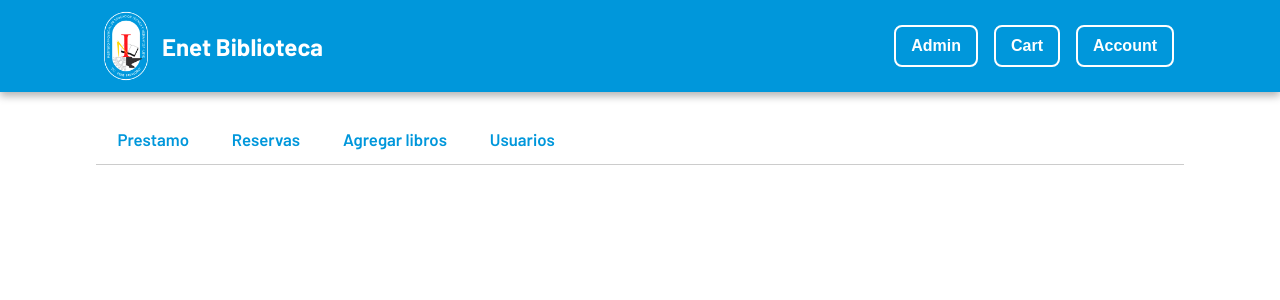
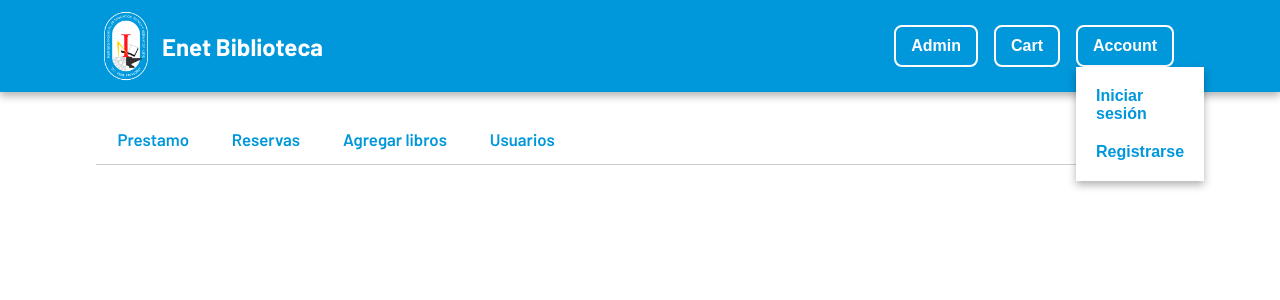
Before and after one commit to LucioWi/BibliotecaReact, a React (Vite) app in the folder biblioteca/: page / in a window 1280 px wide. Both pictures are taken after a click on the button "Account". Shown: the top 300 px of the page. Built offline with nearby package versions, Linux system fonts and the light colour scheme.

Commit message:
fijate lau si funca
teclado de cebolla

```diff
--- a/biblioteca/src/AgregarLibros.css
+++ b/biblioteca/src/AgregarLibros.css
@@ -64,6 +64,10 @@
     border: 1px solid #ccc;
     max-height: 150px;
     overflow-y: auto;
+    position: absolute; /* Superponer el dropdown */
+    background-color: white;
+    width: 100%; /* Asegurarse de que ocupe el mismo ancho que el input */
+    z-index: 1000; /* Superponer sobre otros elementos */
 }
 
 .author-suggestions li {
@@ -74,3 +78,8 @@
 .author-suggestions li:hover {
     background-color: #f0f0f0;
 }
+
+/* Asegurarse de que el contenedor del input tenga posición relativa para posicionar bien el dropdown */
+.form-group {
+    position: relative;
+}
--- a/biblioteca/src/App.css
+++ b/biblioteca/src/App.css
@@ -163,3 +163,34 @@ nav {
   border-bottom: none;
   z-index: 0;
 }
+
+/* Dropdown styles */
+.dropdown-container {
+  position: relative;
+  display: inline-block;
+}
+
+.dropdown {
+  display: flex;
+  flex-direction: column;
+  position: absolute;
+  top: 100%; /* Posiciona justo debajo del botón Account */
+  left: 0;
+  background-color: white;
+  box-shadow: 0px 4px 8px rgba(0, 0, 0, 0.3);
+  padding: 10px;
+  z-index: 1000;
+}
+
+.dropdown button {
+  background-color: white;
+  color: #0097db;
+  border: none;
+  padding: 10px;
+  cursor: pointer;
+  text-align: left;
+}
+
+.dropdown button:hover {
+  background-color: #f0f0f0;
+}
--- a/biblioteca/src/App.jsx
+++ b/biblioteca/src/App.jsx
@@ -8,9 +8,15 @@ import Footer from './components/Footer';
 
 function App() {
   const [content, setContent] = useState('');
+  const [showDropdown, setShowDropdown] = useState(false);
 
   const handleButtonClick = (section) => {
     setContent(section);
+    setShowDropdown(false); // Cierra el dropdown si se hace clic en otro botón
+  };
+
+  const toggleDropdown = () => {
+    setShowDropdown(!showDropdown);
   };
 
   return (
@@ -19,14 +25,22 @@ function App() {
         <nav>
           <div className='headerLogo'>
             <a href="">
-            <img className='headerLogo-img' src="./img/EnetLogo.png" href=""></img>
-            <h1 className='headerLogo-text ' href="">Enet Biblioteca</h1>
+              <img className='headerLogo-img' src="./img/EnetLogo.png" href=""></img>
+              <h1 className='headerLogo-text ' href="">Enet Biblioteca</h1>
             </a>
           </div>
           <div className="nav-buttons">
             <button onClick={() => handleButtonClick('Admin')}>Admin</button>
             <button onClick={() => handleButtonClick('Cart')}>Cart</button>
-            <button onClick={() => handleButtonClick('Account')}>Account</button>
+            <div className="dropdown-container">
+              <button onClick={toggleDropdown}>Account</button>
+              {showDropdown && (
+                <div className="dropdown">
+                  <button onClick={() => console.log('Iniciar sesión')}>Iniciar sesión</button>
+                  <button onClick={() => console.log('Registrarse')}>Registrarse</button>
+                </div>
+              )}
+            </div>
           </div>
         </nav>
       </header>
--- a/biblioteca/src/components/AgregarLibros.jsx
+++ b/biblioteca/src/components/AgregarLibros.jsx
@@ -52,16 +52,15 @@ const AgregarLibros = () => {
 
         const response = await fetch(`http://api-biblioteca.test/api/author/search?name=${encodeURIComponent(value)}`, {
           headers: {
-            'Authorization': token, // Agregar el token al encabezado
+            'Authorization': token,
           },
         });
         const data = await response.json();
-        console.log(data); // Debug: Verifica lo que devuelve la API
 
         if (data.authors && data.authors.length > 0) {
-          setAuthors(data.authors);
+          setAuthors(data.authors); // Mostrar autores coincidentes
         } else {
-          setAuthors([]); // Limpiar si no hay autores
+          setAuthors([]); // Limpiar si no hay coincidencias
         }
       } catch (error) {
         console.error('Error fetching authors:', error);
@@ -72,13 +71,16 @@ const AgregarLibros = () => {
     }
   };
 
+  const handleAuthorSelect = (authorName) => {
+    setNewBook((prevBook) => ({ ...prevBook, author: authorName })); // Autocompletar con el nombre seleccionado
+    setAuthors([]); // Cerrar el dropdown de sugerencias
+  };
+
   const handleSaveBook = (e) => {
     e.preventDefault();
     setLibros((prevLibros) => [...prevLibros, newBook]);
     handleCloseModal();
   };
-
-
 
   return (
     <div>
@@ -107,7 +109,7 @@ const AgregarLibros = () => {
               {authors.length > 0 && (
                 <ul className="author-suggestions">
                   {authors.map((author) => (
-                    <li key={author.id} onClick={() => setNewBook((prevBook) => ({ ...prevBook, author: author.name }))}>
+                    <li key={author.id} onClick={() => handleAuthorSelect(author.name)}>
                       {author.name}
                     </li>
                   ))}
```
